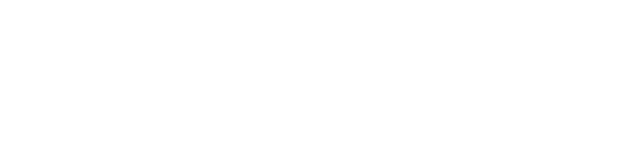
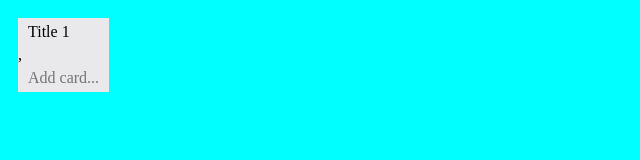
Before and after one commit to ryhlyuk/trello, a plain HTML site: page index.html in a window 1280 px wide. Shown: the whole page, without its empty margins (0-640 px from the left). Drawn offline with Linux system fonts and the light colour scheme.

Commit message:
FEATURE: Add addCard method

```diff
--- /dev/null
+++ b/css/style.css
@@ -0,0 +1,29 @@
+body {
+    background: aqua;
+}
+
+.content {
+    display: flex;
+}
+
+.group {
+    display: flex;
+    flex-direction: column;
+    margin: 10px;
+    background: #e9e9eb;
+}
+
+.group .header, .group .footer {
+    margin: 5px 10px;
+}
+
+.group .footer {
+    opacity: 0.5;
+}
+
+.group .card {
+    margin: 10px;
+    width: 300px;
+    height: 100px;
+    background: white;
+}
--- a/index.html
+++ b/index.html
@@ -4,10 +4,14 @@
     <meta charset="UTF-8">
     <meta name="viewport" content="width=device-width, initial-scale=1.0">
     <meta http-equiv="X-UA-Compatible" content="ie=edge">
+    <link href="./css/style.css" type="text/css" rel="stylesheet">
     <title>Trello</title>
 </head>
 <body>
-
+    <div class="content">
+        <div class="group">
+        </div>
+    </div>
     <script src="script.js"></script>
 </body>
 </html>
--- a/script.js
+++ b/script.js
@@ -0,0 +1,16 @@
+;(function() {
+    var cards = [
+        '<div class="header">Title 1</div>',
+        '<div class="footer" onclick="addCard()">Add card...</div>'
+    ];
+
+    var defaultCard = '<div class="card"></div>';
+
+    var group = document.getElementsByClassName('group')[0];
+    group.innerHTML = cards;
+
+    window.addCard =  function () {
+        cards.splice(cards.length - 1, 0, defaultCard);
+        group.innerHTML = cards;
+    }
+})();
```
